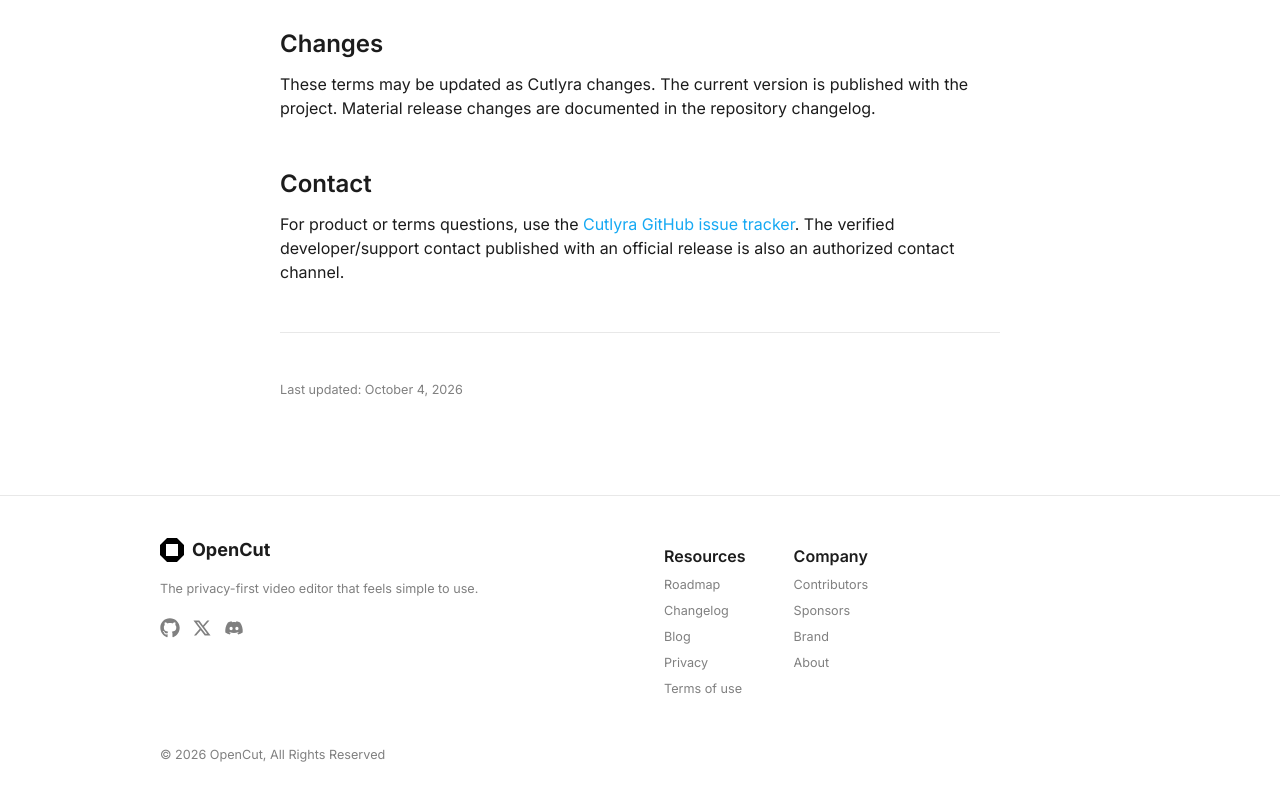
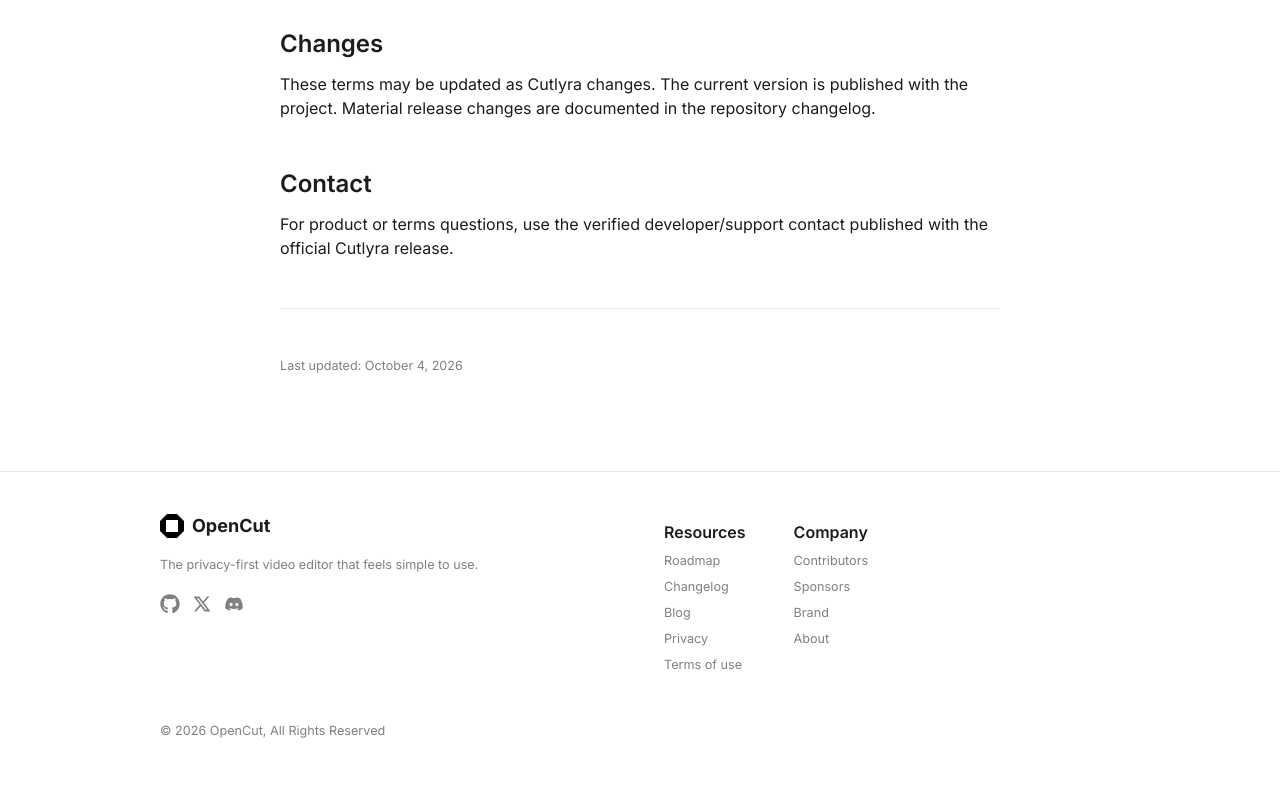
Before and after one commit to Pavithran-R-A/Cutlyra, a Next.js app in the folder apps/web/: page /terms in a window 1280 px wide. Shown: the part 1521-2321 px from the top of the page. Built offline with nearby package versions, Linux system fonts and the light colour scheme.

Commit message:
legal(web): use verified public release contact

```diff
--- a/apps/web/src/app/terms/page.tsx
+++ b/apps/web/src/app/terms/page.tsx
@@ -126,17 +126,8 @@
 			<section className="flex flex-col gap-3">
 				<h2 className="text-2xl font-semibold">Contact</h2>
 				<p>
-					For product or terms questions, use the{" "}
-					<a
-						href="https://github.com/Pavithran-R-A/Cutlyra/issues"
-						target="_blank"
-						rel="noopener noreferrer"
-						className="text-primary hover:underline"
-					>
-						Cutlyra GitHub issue tracker
-					</a>
-					. The verified developer/support contact published with an official
-					release is also an authorized contact channel.
+					For product or terms questions, use the verified developer/support
+					contact published with the official Cutlyra release.
 				</p>
 			</section>
 
```
